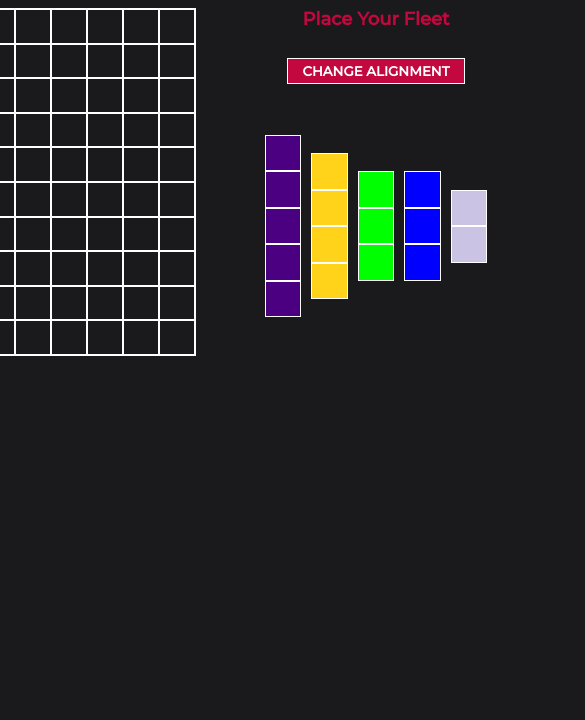
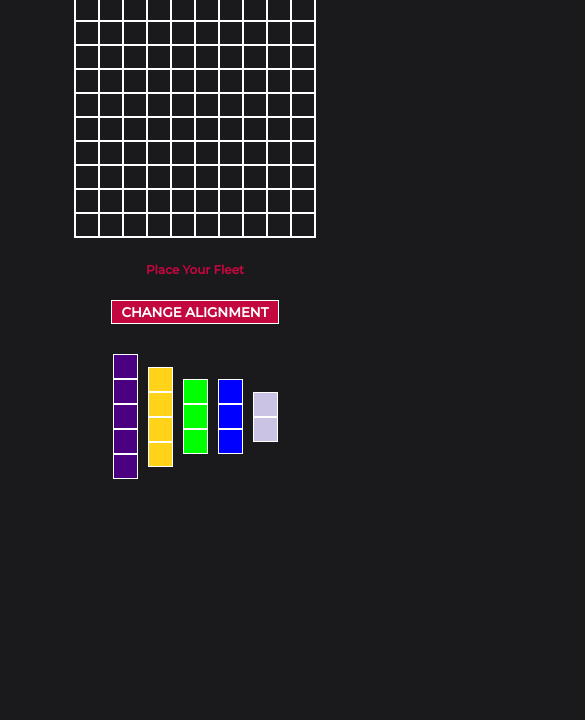
Before and after one commit to AidenM99/Battleship, a website built with webpack: page dist/index.html in a window 390 px wide. Shown: the part 124-844 px from the top of the page, 585 px wide, since content can reach past the window. Built offline with nearby package versions, Linux system fonts and the light colour scheme; a web font is replaced by a local one.

Commit message:
Make responsiveness changes

```diff
--- a/src/styles/base/_elements.scss
+++ b/src/styles/base/_elements.scss
@@ -5,17 +5,14 @@ body {
   margin: 0;
   background-color: $background;
   main {
-    @include displayFlex(row, center, stretch);
-    height: 30rem;
+    @include displayFlex(row, center, center);
+    padding: 4rem;
+    @media (max-width: 768px) {
+      flex-direction: column;
+      align-items: center;
+    }
   }
   header {
-    margin: 2rem 0;
+    margin: 2rem 0 2rem 0;
   }
 }
-
-@media (max-width: 600px) {
-  main {
-    flex-direction: column;
-    align-items: center;
-  }
-}
--- a/src/styles/base/_typography.scss
+++ b/src/styles/base/_typography.scss
@@ -1,11 +1,23 @@
-@media (max-width: 800px) {
+@media (max-width: 1200px) {
   :root {
-    font-size: 14px;
+    font-size: 13px;
   }
 }
 
-@media (max-width: 700px) {
+@media (max-width: 992px) {
   :root {
-    font-size: 12px;
+    font-size: 10px;
+  }
+
+  @media (max-width: 768px) {
+    :root {
+      font-size: 10px;
+    }
+  }
+
+  @media (max-width: 400px) {
+    :root {
+      font-size: 8px;
+    }
   }
 }
--- a/src/styles/layout/_main.scss
+++ b/src/styles/layout/_main.scss
@@ -5,6 +5,9 @@
   @include createGrid;
   @include createBorder(solid, 1px, $colour-white);
   margin-right: 2rem;
+  @media (max-width: 768px) {
+    margin: 0 0 3rem 0;
+  }
 }
 
 .computer-gameboard {
@@ -12,6 +15,9 @@
   @include createBorder(solid, 1px, $colour-white);
   margin-left: 2rem;
   display: none;
+  @media (max-width: 768px) {
+    margin: 0;
+  }
 }
 
 .grid-square {
@@ -23,7 +29,7 @@
   }
   .fa-fire {
     color: $colour-orange;
-    font-size: 1.5rem;
+    font-size: 2rem;
   }
 }
 
@@ -46,6 +52,13 @@
   @include displayFlex(column, center, center);
   max-width: 30rem;
   min-width: 30rem;
+  height: 30rem;
+  .alignment-button-container {
+    margin: 1rem;
+  }
+  .auto-place-button-container {
+    margin: 1rem;
+  }
   .ships-heading-container {
     flex: 0.15;
     .ships-heading {
@@ -59,12 +72,3 @@
     flex: 0.85;
   }
 }
-
-@media (max-width: 600px) {
-  .user-gameboard {
-    margin: 0 0 1rem 0;
-  }
-  .computer-gameboard {
-    margin: 1rem 0 0 0;
-  }
-}
--- a/src/styles/sass-utils/_animations.scss
+++ b/src/styles/sass-utils/_animations.scss
@@ -1,3 +1,7 @@
 .animate__animated.animate__zoomIn {
   --animate-duration: 0.75s;
 }
+
+.animate__animated.animate__zoomOut {
+  --animate-duration: 0.75s;
+}
--- a/src/styles/sass-utils/_mixins.scss
+++ b/src/styles/sass-utils/_mixins.scss
@@ -11,6 +11,7 @@
   grid-template-rows: repeat(10, 1fr);
   min-width: 30rem;
   max-width: 30rem;
+  height: 30rem;
 }
 
 @mixin createBorder($style, $width, $colour) {
```
Also changed, not shown: src/styles/style.css, 1 other file.
